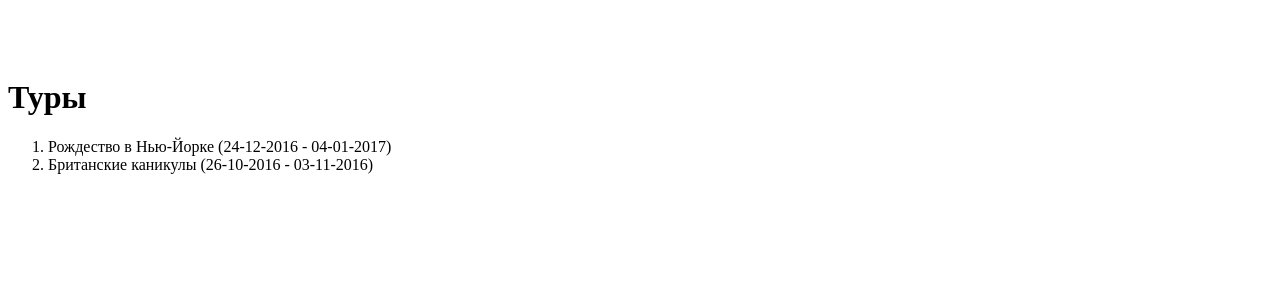
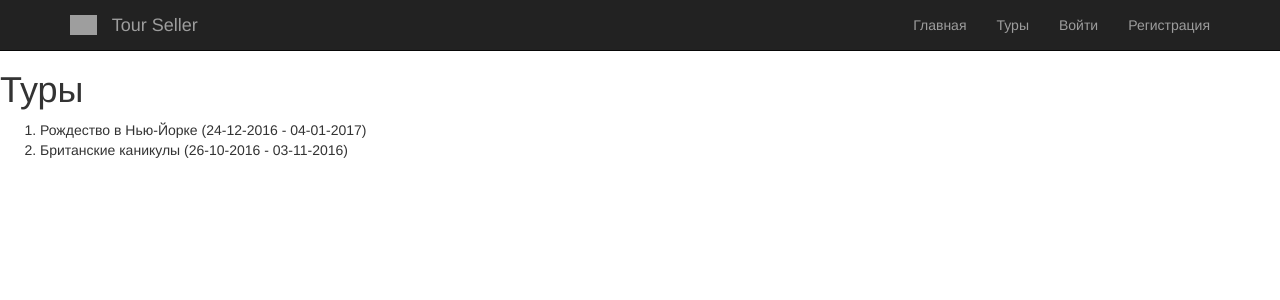
Before and after one commit to CodeFoXx/tour_seller, a Django app: page /tours/ in a window 1280 px wide. Shown: the top 300 px of the page. Run offline with Django 3.2, Linux system fonts and the light colour scheme; data comes from the database, SQL or seed files in the repository; some libraries are stand-ins or nearby versions; grey boxes are pictures that could not be loaded.

Commit message:
bootstrap has been added, index page has been created, base.html has been edited, one ref on index page has been created

```diff
--- a/templates/base.html
+++ b/templates/base.html
@@ -5,8 +5,37 @@
     <meta charset="UTF-8">
     <title>{% block title %}{% endblock %}</title>
     <link rel="stylesheet" type="text/css" href="{% static 'css/style.css' %}"/>
+    <link rel="stylesheet" type="text/css" href="{% static 'css/bootstrap.css' %}"/>
+    <link rel="stylesheet" type="text/css" href="{% static 'css/bootstrap-responsive.css' %}"/>
+    <script type="text/javascript" src="{% static 'js/bootstrap.js' %}"></script>
 </head>
 <body>
+<div class="navbar navbar-inverse navbar-fixed-top">
+        <div class="container">
+            <div class="navbar-header">
+                <button type="button" class="navbar-toggle" data-toggle="collapse" data-target=".navbar-collapse">
+                    <span class="icon-bar"></span>
+                    <span class="icon-bar"></span>
+                    <span class="icon-bar"></span>
+                </button>
+                <div>
+                    <img src="{% static 'img/tour-logo.png' %}" class="navbar-brand">
+                    <a href = "#" class = "navbar-brand">Tour Seller</a>
+                </div>
+            </div>
+            <div class="navbar-collapse collapse">
+                <ul class="nav navbar-nav navbar-right">
+                    <li><a href = "{% url 'index' %}">Главная</a></li>
+                    <li><a href = "adasd">Туры</a></li>
+                    <li id="licart" style="display: none">Корзина</liid>
+                    <li id="lilogin" style="display: block"><a href = "adasd">Войти</a></li>
+                    <li id="lilogout" style="display: none; cursor: pointer"><a onclick="tryLogout()"><a href = "adasd">Выйти</a></li>
+                    <li id="liregister" style="display: block"><a href = "adasd">Регистрация</a></li>
+                    <li id="liprofile" style="display: none"><a href = "adasd">Профиль</a></li>
+                </ul>
+            </div>
+        </div>
+    </div>
 {% block content %}
 {% endblock %}
 </body>
--- a/tour_seller/urls.py
+++ b/tour_seller/urls.py
@@ -24,5 +24,5 @@ urlpatterns = [
     url(r'^places/', include('places.urls')),
     url(r'^consumers/', include('consumers.urls')),
     url(r'^airlines/', include('airlines.urls')),
-    url(r'^$', views.index, name='index'),
+    url(r'^tour_seller/', views.index, name='index'),
 ]
```
Also changed, not shown: templates/tour_seller/index.html (+5 -2 lines), tour_seller/settings.py (+9 -1 lines).
